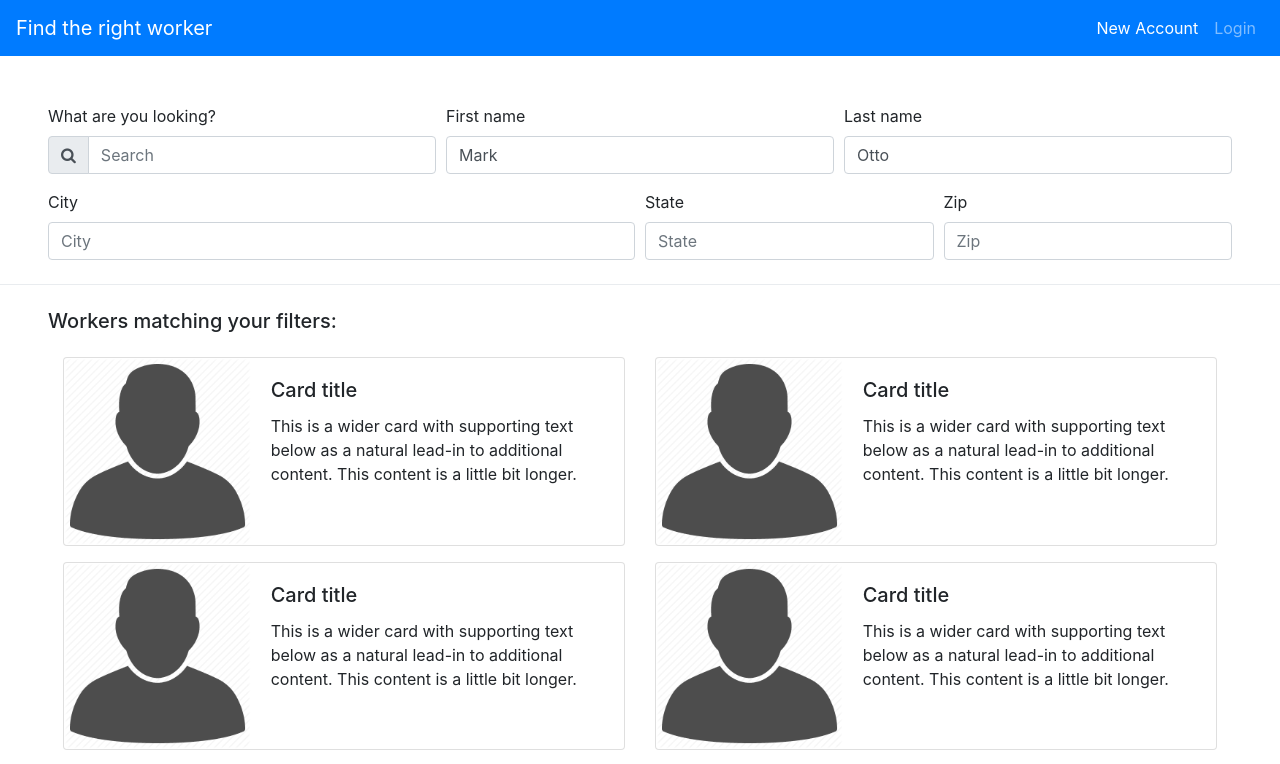
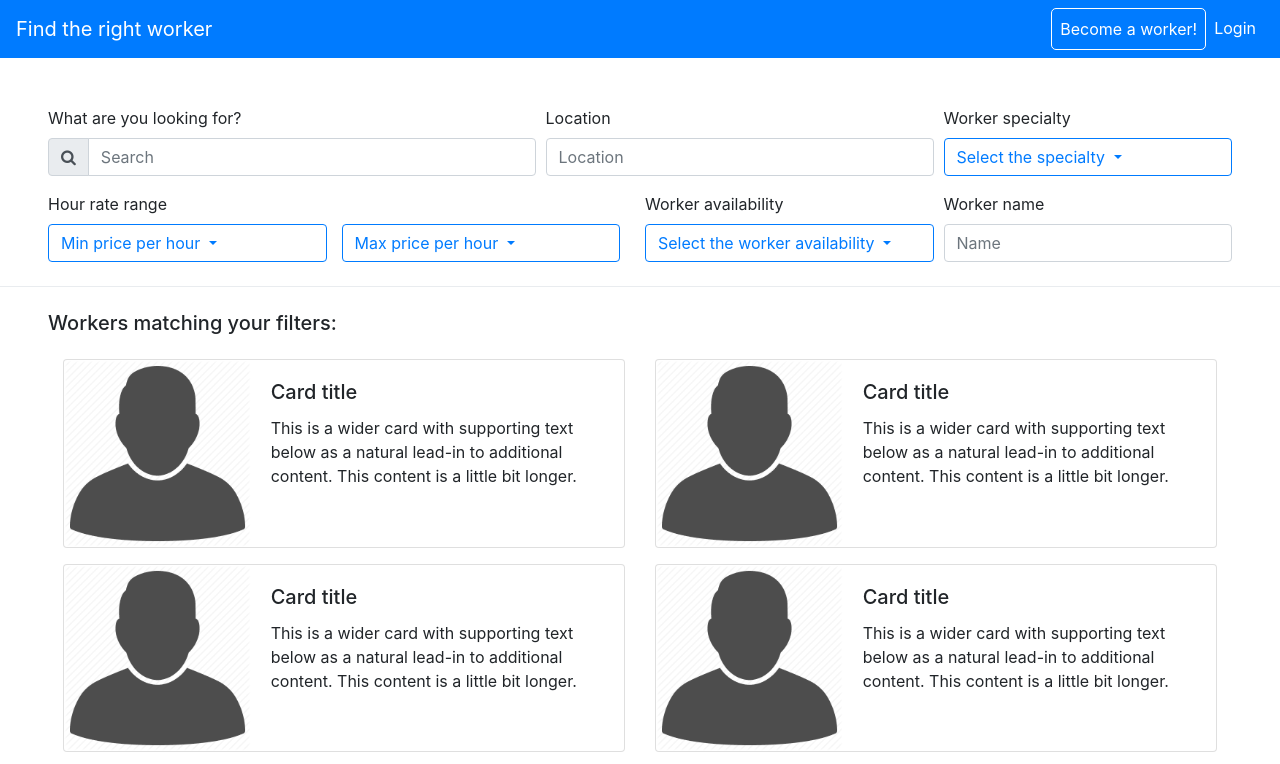
Before and after one commit to AdrianoMarra/final_project_mwa, an Angular app in the folder frontend/: page / in a window 1280 px wide. Shown: the top 764 px of the page. Built offline with nearby package versions, Linux system fonts and the light colour scheme.

Commit message:
Create select component + change the structure of search component + add two new services needed for getting the data from the API

```diff
--- a/frontend/src/app/app.module.ts
+++ b/frontend/src/app/app.module.ts
@@ -9,6 +9,7 @@ import { HomeComponent } from './components/home.component';
 import { MenuComponent } from './components/menu.component';
 import { SearchComponent } from './components/search.component';
 import { ResultsComponent } from './components/results.component';
+import { SelectComponent } from './components/select.component';
 
 
 @NgModule({
@@ -17,7 +18,8 @@ import { ResultsComponent } from './components/results.component';
     HomeComponent,
     MenuComponent,
     SearchComponent,
-    ResultsComponent
+    ResultsComponent,
+    SelectComponent
   ],
   imports: [
     BrowserModule,
--- a/frontend/src/app/components/menu.component.ts
+++ b/frontend/src/app/components/menu.component.ts
@@ -6,16 +6,17 @@ import { Component } from '@angular/core';
 
   <nav class="navbar navbar-expand-lg navbar-dark bg-primary mb-5">
   <a class="navbar-brand" [routerLink]="['/']">Find the right worker</a>
-  <button class="navbar-toggler" type="button" data-toggle="collapse" data-target="#navbarSupportedContent" aria-controls="navbarSupportedContent" aria-expanded="false" aria-label="Toggle navigation">
+  <button class="navbar-toggler" type="button" data-toggle="collapse" data-target="#navbarSupportedContent" aria-controls="navbarSupportedContent" aria-expanded="true" aria-label="Toggle navigation">
     <span class="navbar-toggler-icon"></span>
   </button>
 
   <div class="collapse navbar-collapse" id="navbarSupportedContent">
     <ul class="navbar-nav ml-auto">
       <li class="nav-item active">
-        <a class="nav-link" [routerLink]="['user', 'register']">New Account</a>
+        <a class="nav-link" [routerLink]="['user', 'register']" style="border: white solid 1px;
+        border-radius: 5px;">Become a worker!</a>
       </li>
-      <li class="nav-item">
+      <li class="nav-item active">
         <a class="nav-link" [routerLink]="['user', 'login']">Login</a>
       </li>
     </ul>
--- a/frontend/src/app/components/search.component.ts
+++ b/frontend/src/app/components/search.component.ts
@@ -1,15 +1,14 @@
-import { Component } from '@angular/core';
-
+import { Component, Output } from '@angular/core';
+import { from } from 'rxjs';
+import { filter } from 'rxjs/operators';
 @Component({
 selector: 'app-search',
 template: `
-
-
 <div class="px-5">
     <form class="needs-validation" novalidate>
         <div class="form-row">
-          <div class="col-md-4 mb-3">
-              <label for="validationCustomUsername">What are you looking?</label>
+            <div class="col-md-5 mb-3">
+                <label for="validationCustomUsername">What are you looking for?</label>
                 <div class="input-group">
                     <div class="input-group-prepend">
                         <span class="input-group-text" id="inputGroupPrepend">
@@ -20,41 +19,44 @@ import { Component } from '@angular/core';
                 </div>
             </div>
             <div class="col-md-4 mb-3">
-              <label for="validationCustom01">First name</label>
-              <input type="text" class="form-control" id="validationCustom01" placeholder="First name" value="Mark" required>
-              <div class="valid-feedback">
-                  Looks good!
+                <label for="location">Location</label>
+                <input type="text" class="form-control" id="location" placeholder="Location">
             </div>
-          </div>
-          <div class="col-md-4 mb-3">
-              <label for="validationCustom02">Last name</label>
-              <input type="text" class="form-control" id="validationCustom02" placeholder="Last name" value="Otto" required>
-              <div class="valid-feedback">
-                  Looks good!
-              </div>
+            <div class="col-md-3 mb-3">
+                <label for="validationCustom02">Worker specialty</label>
+                <app-select [btnText]=specialtiesText [dropDownOptions]=specialtiesOptions></app-select>
             </div>
         </div>
         <div class="form-row">
             <div class="col-md-6 mb-3">
-              <label for="validationCustom03">City</label>
-              <input type="text" class="form-control" id="validationCustom03" placeholder="City" required>
-              <div class="invalid-feedback">
-                  Please provide a valid city.
+                <label for="validationCustom03">Hour rate range</label>
+
+                <div class="w-100">
+
+                    <div class="col-md-6 float-left pl-0">
+                        <div ngbDropdown class="d-inline-block w-100">
+                            <app-select [btnText]=minPriceText [dropDownOptions]=priceOptions (valueChange)='calcMaxPriceOptions($event)'></app-select>
+                        </div>
+                    </div>
+
+                    <div class="col-md-6 float-left pl-0">
+                        <div ngbDropdown class="d-inline-block w-100">
+                            <app-select [btnText]=maxPriceText [dropDownOptions]=maxPriceOptions deactivate="true"></app-select>
+                        </div>
+                    </div>
+                </div>
+
+
+            </div>
+            <div class="col-md-3 mb-3">
+                <label for="validationCustom02">Worker availability</label>
+                <div ngbDropdown class="d-inline-block w-100">
+                    <app-select [btnText]=availabilityText [dropDownOptions]=availabilityOptions deactivate="true"></app-select>
                 </div>
             </div>
             <div class="col-md-3 mb-3">
-              <label for="validationCustom04">State</label>
-              <input type="text" class="form-control" id="validationCustom04" placeholder="State" required>
-              <div class="invalid-feedback">
-                  Please provide a valid state.
-              </div>
-          </div>
-          <div class="col-md-3 mb-3">
-              <label for="validationCustom05">Zip</label>
-              <input type="text" class="form-control" id="validationCustom05" placeholder="Zip" required>
-              <div class="invalid-feedback">
-                  Please provide a valid zip.
-              </div>
+                <label for="validationCustom05">Worker name</label>
+                <input type="text" class="form-control" id="validationCustom05" placeholder="Name">
             </div>
         </div>
     </form>
@@ -62,4 +64,24 @@ import { Component } from '@angular/core';
         `,
 })
 export class SearchComponent {
+    private specialtiesOptions = [ 'Frontend developer', 'Backend developer', 'Tutor'];
+    private priceOptions = ['Any', '10.00', '15.00', '20.00', '50.00', '60.00'];
+    private availabilityOptions = ['Weekends', 'Week Days'];
+    private maxPriceOptions = this.priceOptions;
+    private minPriceText = 'Min price per hour';
+    private maxPriceText = 'Max price per hour';
+    private specialtiesText = 'Select the specialty';
+    private availabilityText = 'Select the worker availability';
+
+
+    calcMaxPriceOptions(minPrice) {
+        this.maxPriceOptions = [];
+        if (minPrice !== 'Any') {
+            from(this.priceOptions).pipe(
+                filter( num => num >= minPrice )
+            ).subscribe( res => {
+                this.maxPriceOptions.push(res);
+            });
         }
+    }
+}
--- /dev/null
+++ b/frontend/src/app/components/select.component.ts
@@ -0,0 +1,30 @@
+import { Component, OnInit, Input, EventEmitter, Output } from '@angular/core';
+
+@Component({
+  selector: 'app-select',
+  template: `
+    <div ngbDropdown class="d-inline-block w-100">
+        <button class="btn btn-outline-primary w-100 text-left" id="dropdownBasic1" type="button" ngbDropdownToggle> {{ btnText }} </button>
+        <div ngbDropdownMenu aria-labelledby="dropdownBasic1">
+            <button ngbDropdownItem type="button" *ngFor="let option of dropDownOptions" (click)="updateText(option)"> {{ option }} </button>
+        </div>
+    </div>
+  `,
+})
+export class SelectComponent implements OnInit {
+
+  @Input() btnText: string;
+  @Input() dropDownOptions: [];
+  @Output() valueChange = new EventEmitter();
+
+  constructor() {}
+
+  ngOnInit() {
+  }
+
+  updateText(val) {
+    this.btnText = val;
+    this.valueChange.emit(this.btnText);
+  }
+
+}
```
Also changed, not shown: frontend/src/app/services/getspecialties.service.ts (added, +9 -0 lines), frontend/src/app/services/getusers.service.ts (added, +9 -0 lines). Lines whose indentation alone changed are shown as unchanged.
